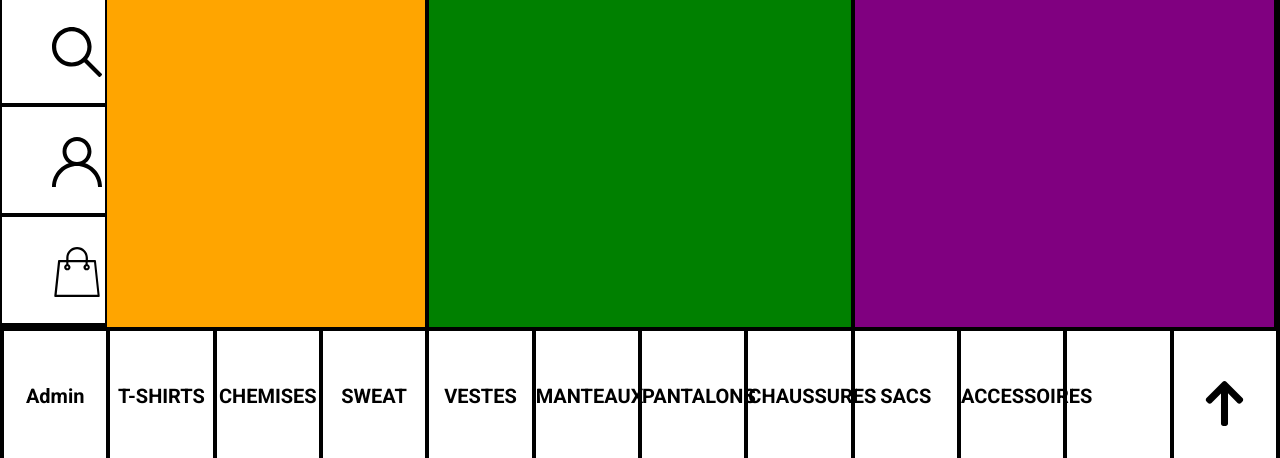
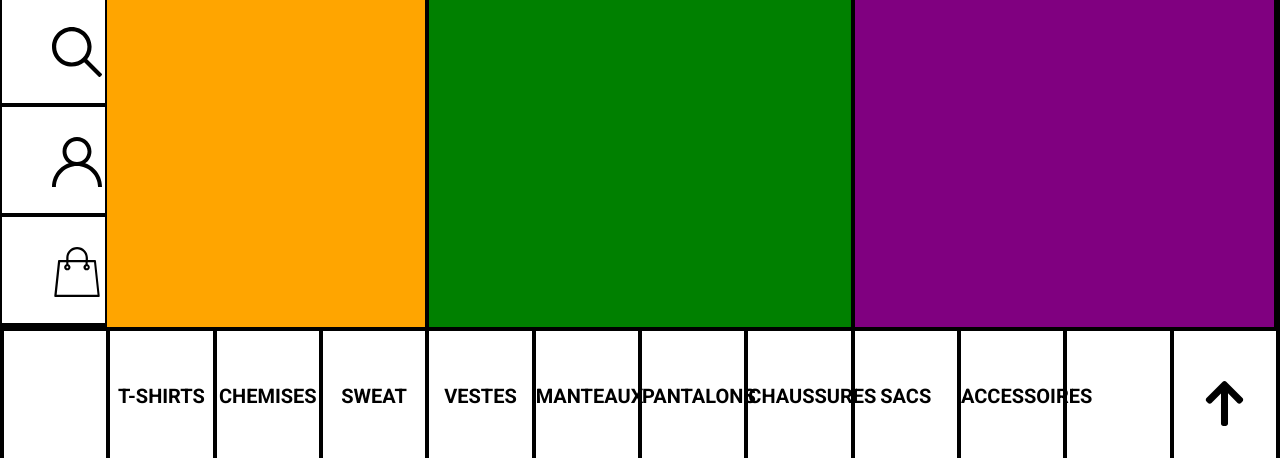
Before and after one commit to MHenko/omega.com, a PHP site: page /home.html in a window 1280 px wide. Shown: the part 551-1009 px from the top of the page. Run offline with PHP 8.4, Linux system fonts and the light colour scheme.

Commit message:
Update style.css

```diff
--- a/css/style.css
+++ b/css/style.css
@@ -152,6 +152,6 @@ footer {
 	width: 45px;
 }
 
-.white{
+.white a {
 	color: #fff;
 }
```
